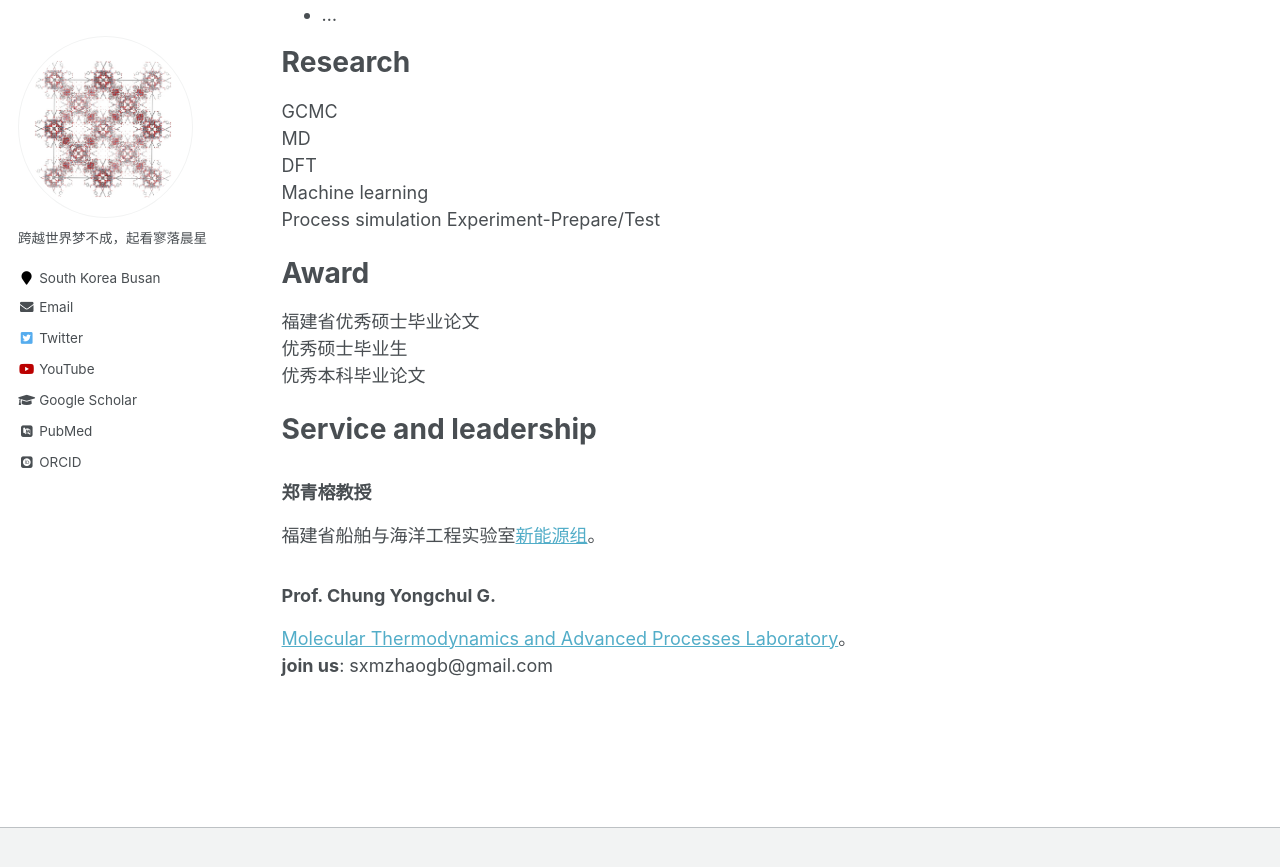
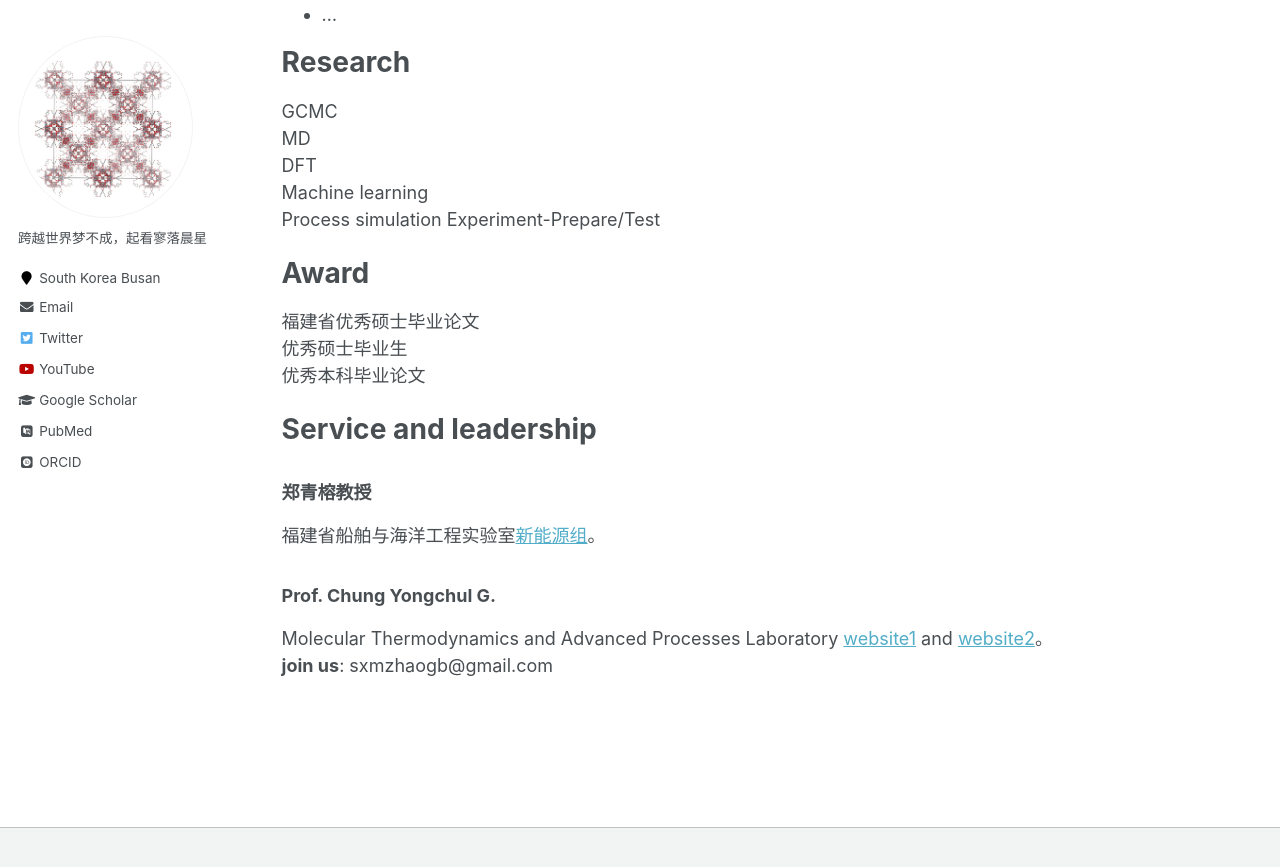
Before and after one commit to sxm13/ZGBshenxiaomoCV.github.io, a Jekyll site: the page built from _pages/cv.md, in a window 1280 px wide and 900 px high, scrolled down 1735 px. Shown: the top 867 px of the window. Built offline with Jekyll 4.4.1, drawn with Linux system fonts in a browser that asks for light colours; some web fonts are replaced.

Commit message:
Update cv.md

```diff
--- a/_pages/cv.md
+++ b/_pages/cv.md
@@ -77,5 +77,5 @@ Service and leadership
 福建省船舶与海洋工程实验室[新能源组](http://mei.jmu.edu.cn/info/1070/1126.htm "1")。
 
 ### Prof. Chung Yongchul G.
-[Molecular Thermodynamics and Advanced Processes Laboratory](https://cmcp-group.github.io/ "2")。
+Molecular Thermodynamics and Advanced Processes Laboratory [website1](https://cmcp-group.github.io/ "2") and [website2](https://sites.google.com/view/mtap-lab)。
 **join us**: sxmzhaogb@gmail.com
```
